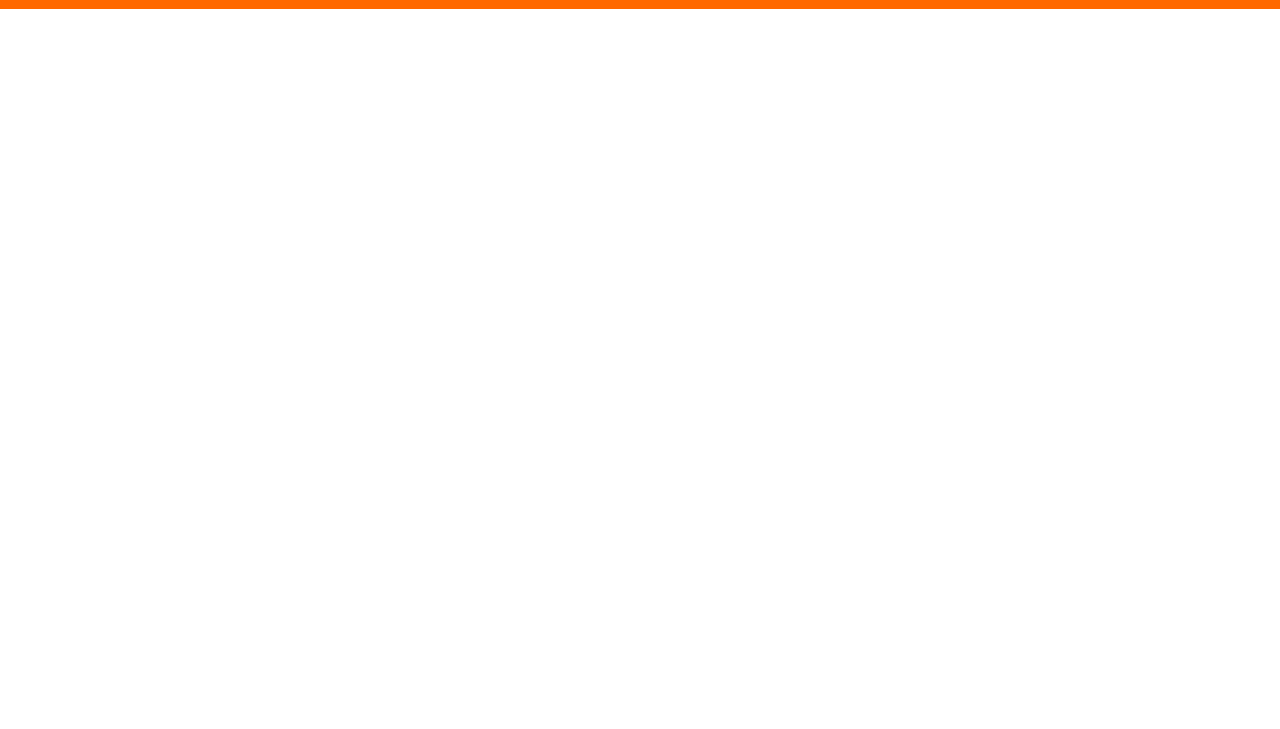
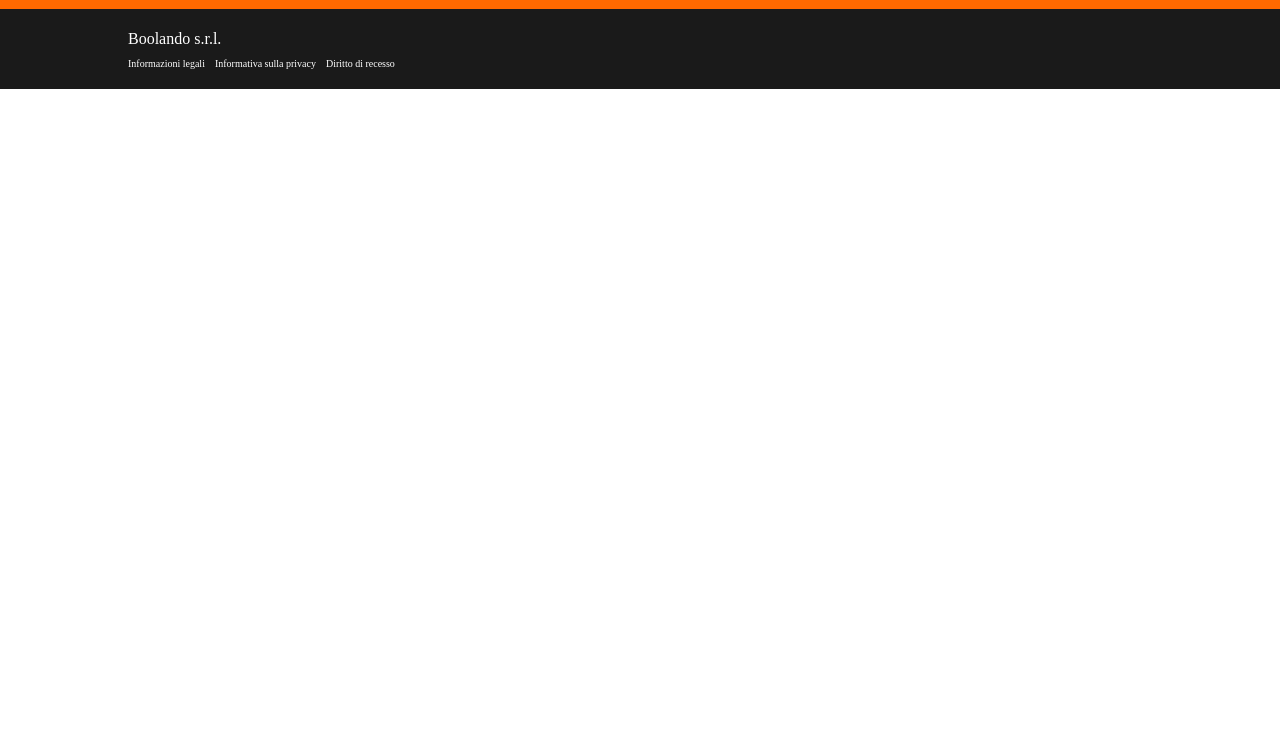
Before and after one commit to SimonaMartinucci/html-css-boolando, a plain HTML site: page index.html in a window 1280 px wide. Shown: the part 71-800 px from the top of the page. Drawn offline with Linux system fonts and the light colour scheme.

Commit message:
fix footer left part

```diff
--- a/css/style.css
+++ b/css/style.css
@@ -13,9 +13,12 @@ ul {
     list-style-type: none;
 }
 
+/* regole header */
 header {
     background-color: #ff6900;
     height: 80px;
+    font-size: 15px;
+    font-weight: 500;
 }
 
 .container {
@@ -23,16 +26,14 @@ header {
     margin: 0 auto;
 }
 
-.upper {
+.top-bottom {
     height: 80px;
     display: flex;
     align-items: center;
     color: white;
-    font-size: 15px;
-    font-weight: 500;
 }
 
-.upper ul,
+.top-bottom ul,
 .icons-header {
     width: 20%;
     display: flex;
@@ -52,3 +53,21 @@ header {
 .icons-header {
     justify-content: flex-end;
 }
+
+/* regole footer */
+footer {
+    background-color: #1a1a1a;
+    height: 80px;
+}
+
+.left-footer {
+    width: 50%;
+}
+
+.left-footer ul {
+    font-size: 10px;
+    margin-top: 10px;
+    width: 100%;
+    display: flex;
+    gap: 10px;
+}
--- a/index.html
+++ b/index.html
@@ -9,9 +9,9 @@
 </head>
 
 <body>
-    <!-- regole header -->
+    <!-- parte inziale -->
     <header>
-        <div class="container upper">
+        <div class="container top-bottom">
 
             <ul>
                 <li>
@@ -43,8 +43,32 @@
 
     </main>
 
+    <!-- parte finale -->
     <footer>
+        <div class="container top-bottom">
 
+            <div class="left-footer">
+                <div>
+                    Boolando s.r.l.
+                </div>
+                <ul>
+                    <li>
+                        <a href="#">Informazioni legali</a>
+                    </li>
+                    <li>
+                        <a href="#">Informativa sulla privacy</a>
+                    </li>
+                    <li>
+                        <a href="#">Diritto di recesso</a>
+                    </li>
+                </ul>
+            </div>
+
+            <div class="right-footer">
+
+            </div>
+
+        </div>
     </footer>
 
 </body>
```
